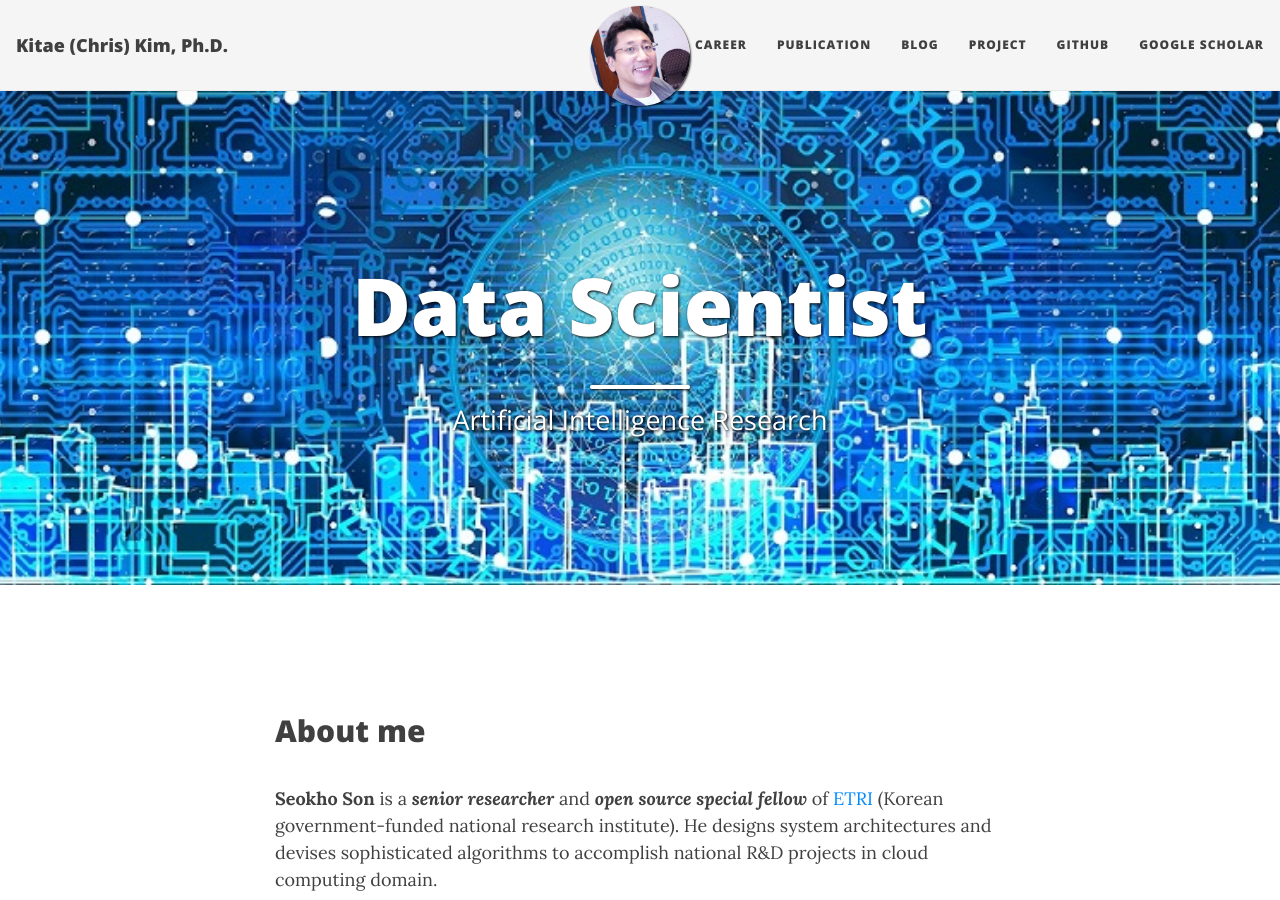
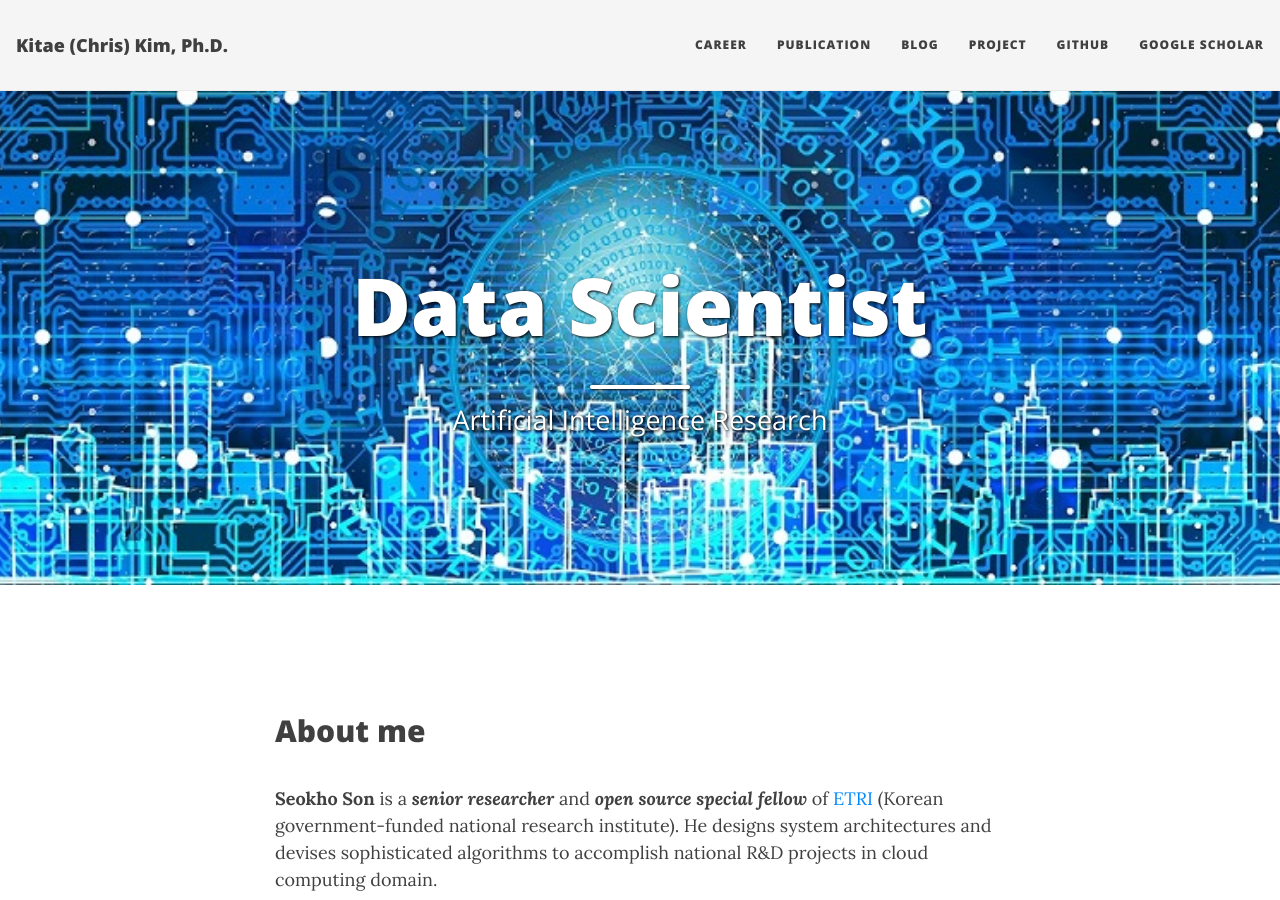
Before and after one commit to AidenFather/AidenFather.github.io, a Jekyll site: the page built from index.md, in a window 1280 px wide and 900 px high. Built offline with Jekyll 4.4.1, drawn with Linux system fonts in a browser that asks for light colours; nearby versions of some CDN libraries.

Commit message:
Update _config.yml

```diff
--- a/_config.yml
+++ b/_config.yml
@@ -21,9 +21,9 @@ navbar-links:
 
 
 # [수정필요] 아바타 로고 사용 시에는 이미지 파일을 지정 (이미지 파일 업로드 후, 위치 지정)
-avatar: "/assets/img/photo.JPG"
+# avatar: "/assets/img/photo.JPG"
 # 원형 아바타 이미지 여부 `true` 또는 `false`
-round-avatar: true
+# round-avatar: true
 
 # title text 대신 이미지 사용하고 싶은 경우 설정
 # then specify the following parameter
```
